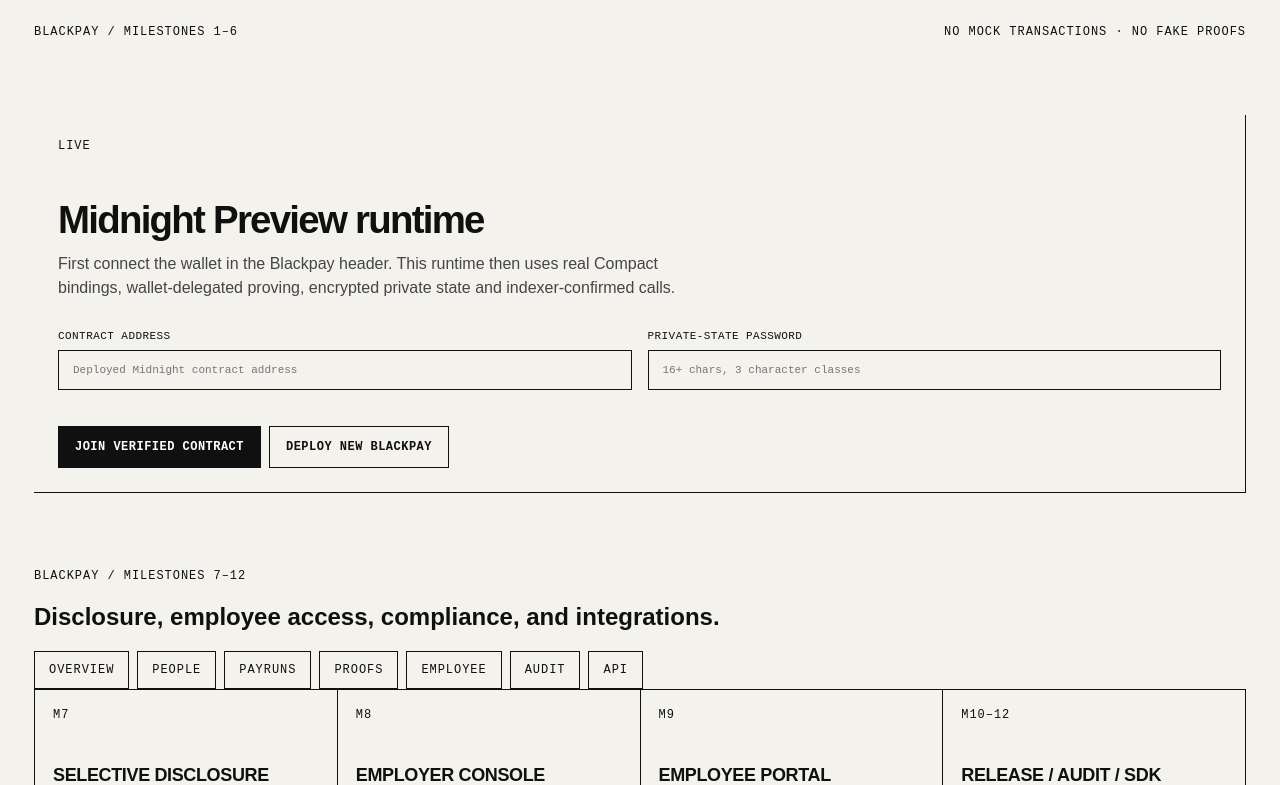
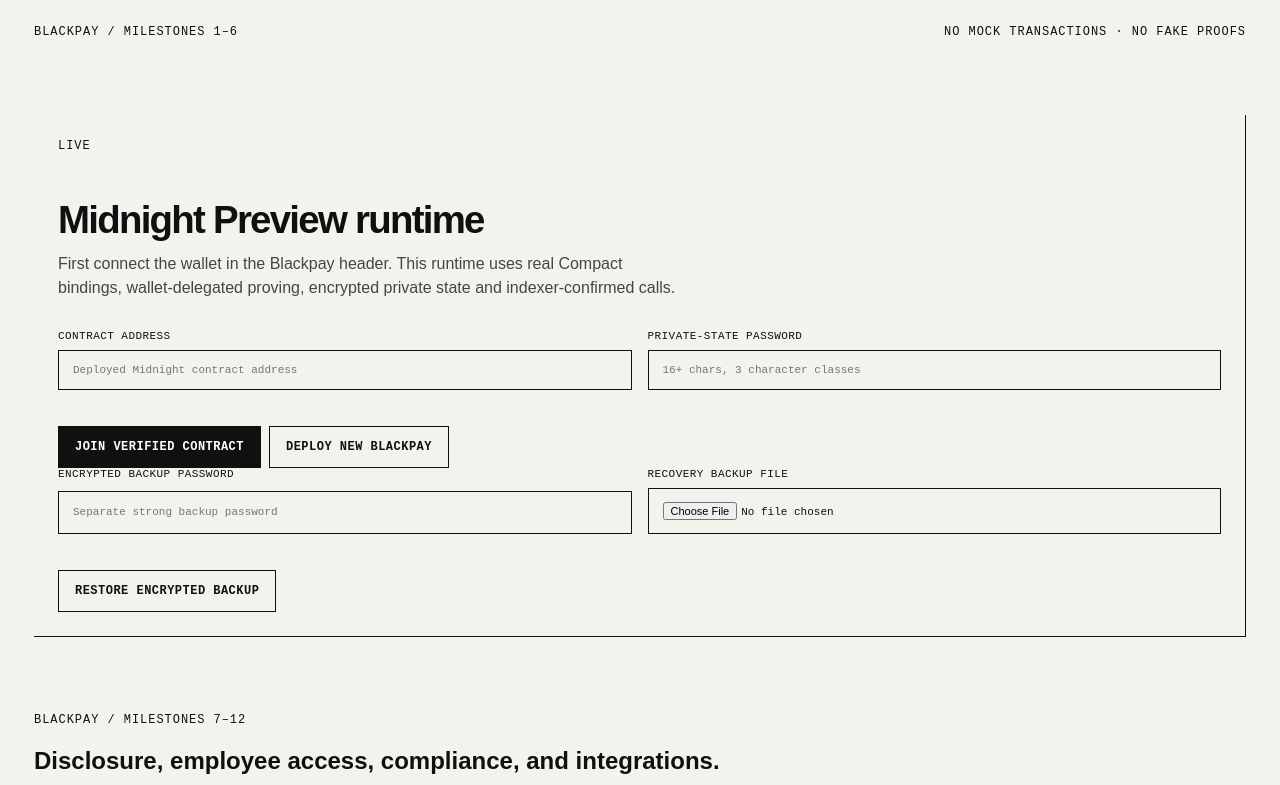
Before and after one commit to mushee-io/Blackpay, a Next.js app: page / in a window 1280 px wide. Shown: the part 2195-2980 px from the top of the page. Built offline with nearby package versions, Linux system fonts and the light colour scheme; no server answers.

Commit message:
security(ui): add encrypted recovery import for Preview runtime

```diff
--- a/src/components/PreviewRuntimePanel.tsx
+++ b/src/components/PreviewRuntimePanel.tsx
@@ -8,6 +8,7 @@
   getBlackpayRuntimeStatus,
   initializeBlackpayPreview,
 } from "@/lib/midnight/live-runtime";
+import { restoreBlackpayEncryptedBackup } from "@/lib/midnight/recovery";
 
 function message(error: unknown): string {
   return error instanceof Error ? error.message : "Unknown Blackpay Preview error";
@@ -29,6 +30,7 @@
   const [privateStatePassword, setPrivateStatePassword] = useState("");
   const [contractAddress, setContractAddress] = useState(config.contractAddress);
   const [backupPassword, setBackupPassword] = useState("");
+  const [backupFile, setBackupFile] = useState<File | null>(null);
   const [busy, setBusy] = useState(false);
   const [notice, setNotice] = useState("");
   const [failure, setFailure] = useState("");
@@ -79,12 +81,41 @@
     });
   }
 
+  async function restoreBackup() {
+    await run(async () => {
+      const wallet = getConnectedMidnightWallet();
+      if (!backupFile) throw new Error("Choose a Blackpay encrypted backup file");
+      if (!privateStatePassword) throw new Error("Enter the private-state password to use on this browser");
+      if (!backupPassword) throw new Error("Enter the backup decryption password");
+      if (backupFile.size > 5_000_000) throw new Error("Recovery file is unexpectedly large and was rejected");
+
+      let parsed: unknown;
+      try {
+        parsed = JSON.parse(await backupFile.text());
+      } catch {
+        throw new Error("Recovery file is not valid JSON");
+      }
+
+      const result = await restoreBlackpayEncryptedBackup({
+        wallet,
+        storagePassword: privateStatePassword,
+        backupPassword,
+        backup: parsed,
+      });
+      setContractAddress(result.contractAddress);
+      setPrivateStatePassword("");
+      setBackupPassword("");
+      setBackupFile(null);
+      setNotice(`Encrypted recovery restored and contract verified. Role: ${result.role}.`);
+    });
+  }
+
   return (
     <section className="panel wide previewRuntime" aria-label="Midnight Preview runtime">
       <div className="panelNumber">LIVE</div>
       <h3>Midnight Preview runtime</h3>
       <p>
-        First connect the wallet in the Blackpay header. This runtime then uses real Compact bindings, wallet-delegated proving, encrypted private state and indexer-confirmed calls.
+        First connect the wallet in the Blackpay header. This runtime uses real Compact bindings, wallet-delegated proving, encrypted private state and indexer-confirmed calls.
       </p>
 
       <div className="twoCol">
@@ -126,23 +157,37 @@
         </div>
       )}
 
-      {status.ready && (
       <div className="twoCol backupRow">
         <label>
-            Backup encryption password
+          Encrypted backup password
           <input
             type="password"
             value={backupPassword}
             onChange={(event) => setBackupPassword(event.target.value)}
-              placeholder="Use a separate strong password"
+            placeholder="Separate strong backup password"
             autoComplete="new-password"
           />
         </label>
+        <label>
+          Recovery backup file
+          <input
+            type="file"
+            accept="application/json,.json"
+            onChange={(event) => setBackupFile(event.target.files?.[0] ?? null)}
+          />
+        </label>
+      </div>
+
+      <div className="buttonRow">
+        {status.ready && (
           <button type="button" className="secondary" disabled={busy} onClick={exportBackup}>
             EXPORT ENCRYPTED RECOVERY BACKUP
           </button>
+        )}
+        <button type="button" className="secondary" disabled={busy} onClick={restoreBackup}>
+          RESTORE ENCRYPTED BACKUP
+        </button>
       </div>
-      )}
 
       {(notice || failure) && <div className={failure ? "message error" : "message success"}>{failure || notice}</div>}
     </section>
```
Lines whose indentation alone changed are shown as unchanged.
